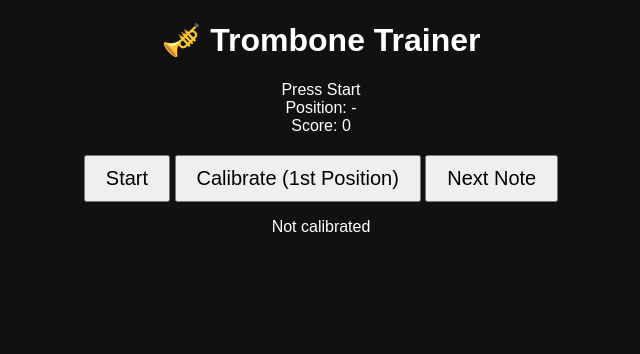
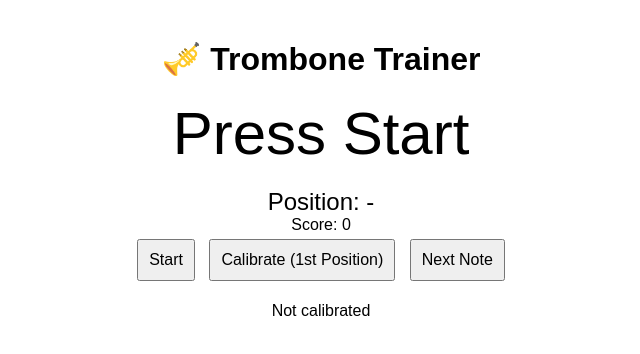
Before and after one commit to t6878472-ship-it/No-more-excuses, a plain HTML site: page index.html in a window 1280 px wide. Shown: the whole page, without its empty margins (319-959 px from the left). Drawn offline with Linux system fonts and the light colour scheme.

Commit message:
Update style.css

```diff
--- a/style.css
+++ b/style.css
@@ -1,36 +1,20 @@
 body {
-  font-family: Arial, sans-serif;
+  font-family: sans-serif;
   text-align: center;
-  background: #111;
-  color: white;
-  margin: 0;
+  margin-top: 40px;
 }
 
-.container {
-  margin-top: 60px;
-}
-
-.note {
-  font-size: 80px;
+#note {
+  font-size: 60px;
   margin: 20px;
 }
 
-.slide {
-  font-size: 28px;
-  margin: 20px;
-}
-
-.score {
+#position {
   font-size: 24px;
 }
 
 button {
-  font-size: 20px;
-  padding: 10px 20px;
-  margin-top: 20px;
+  margin: 5px;
+  padding: 10px;
+  font-size: 16px;
 }
-
-.hint {
-  margin-top: 40px;
-  opacity: 0.7;
-}
```
